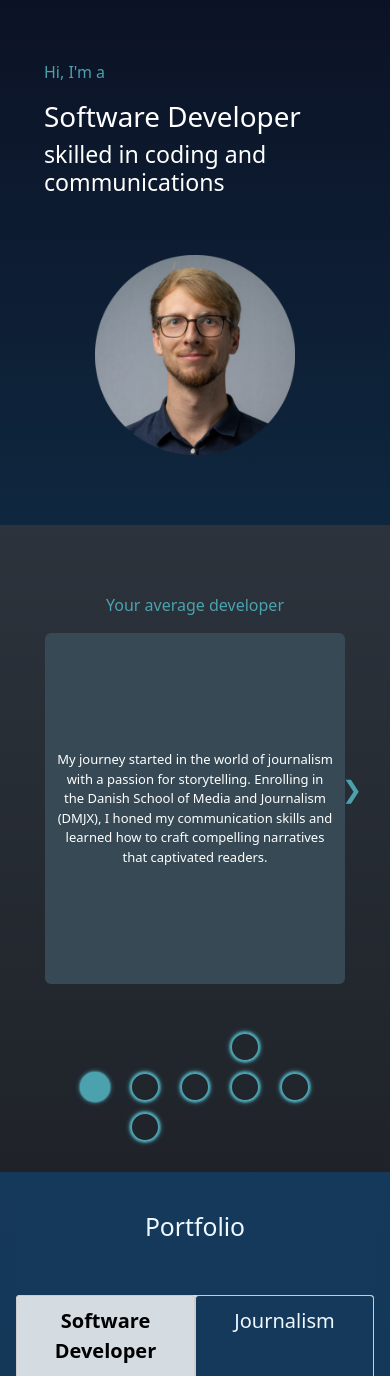
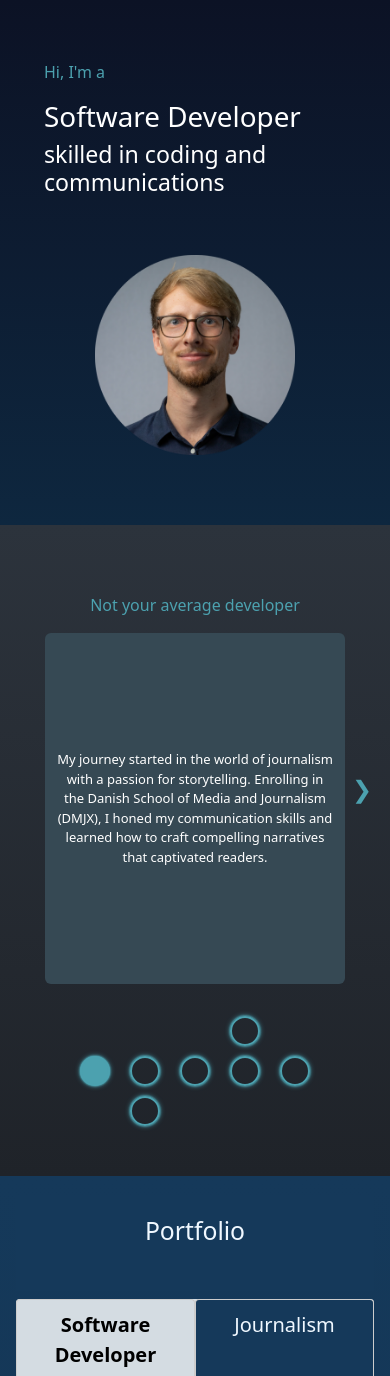
Before and after one commit to Jepmoltho/jeppe-moelgaard.com, a React (Create React App) app: page / in a window 390 px wide. Shown: the top 1376 px of the page. Built offline with nearby package versions, Linux system fonts and the light colour scheme.

Commit message:
Se hvordan vi løser lortet

```diff
--- a/src/App.css
+++ b/src/App.css
@@ -117,6 +117,7 @@
   align-items: center;
   @media screen and (max-width: 705px) {
     padding-top: 20px;
+    padding-bottom: 40px;
     padding-left: 10px;
     padding-right: 10px;
   }
@@ -128,6 +129,7 @@
     padding-left: 0rem;
     padding-right: 0rem;
     min-width: 325px;
+    padding-bottom: 2rem;
   }
 }
 
@@ -155,6 +157,10 @@
     padding: 30px;
     border-radius: 5px;
   }
+}
+
+.slide-container-desktop {
+  padding-right: 20px;
 }
 
 .slidecontainer2 {
@@ -225,6 +231,7 @@
   color: #4ca1af; /* Set the arrow color to work well with #364954 background */
   margin: 0 10px; /* Add spacing between the arrows and the text */
   z-index: 100;
+  padding: 10px;
 }
 
 .arrow-left {
--- a/src/components/Bio.jsx
+++ b/src/components/Bio.jsx
@@ -127,6 +127,9 @@ export default function Bio() {
   }, [currentSlide]);
   */
 
+  //
+  const [currentSlideMobile, setCurrentSlideMobile] = useState(0);
+
   //Swipe functionality for mobile
   const [touchStartX, setTouchStartX] = useState(0);
 
@@ -180,6 +183,9 @@ export default function Bio() {
 
     // Determine the index of the currently visible slide
     const currentIndex = Math.floor(scrollLeft / slideWidth);
+
+    //
+    setCurrentSlideMobile(currentIndex);
 
     // Remove slide-active class from all slides
     slides.forEach((slide) => slide.classList.remove("slide-active"));
@@ -236,7 +242,7 @@ export default function Bio() {
               <div className="d-flex align-items-center justify-content-center h-100 bio-text">
                 <div>
                   <p className="tagline">Not your average developer</p>
-                  <div className="paragraph textslide">
+                  <div className="paragraph textslide slide-container-desktop">
                     {slides[currentSlide]}
                   </div>
                 </div>
@@ -254,10 +260,10 @@ export default function Bio() {
                 */
                 className="d-flex align-items-center justify-content-center h-100 bio-text"
               >
-                {currentSlide === 0 ? ("") : (<span className="arrow arrow-left">❮</span>)}
+                {currentSlideMobile === 0 ? ("") : (<span className="arrow arrow-left">❮</span>)}
                 <center>
                   <div>
-                    <p className="tagline">Your average developer</p>
+                    <p className="tagline">Not your average developer</p>
                     <div className="paragraph slidecontainer2" onScroll={updateActiveSlide} /*textslide*/>
                       {/* write a for loop that wraps all slides in a div */}
                       {slides.map((slide, index) => (
@@ -272,7 +278,7 @@ export default function Bio() {
                     </div>
                   </div>
                 </center>
-                {currentSlide === slides.length - 1 ? ("") : (<span className="arrow arrow-right">❯</span>)}
+                {currentSlideMobile === slides.length - 1 ? ("") : (<span className="arrow arrow-right">❯</span>)}
               </div>
             )}
           </div>
```
